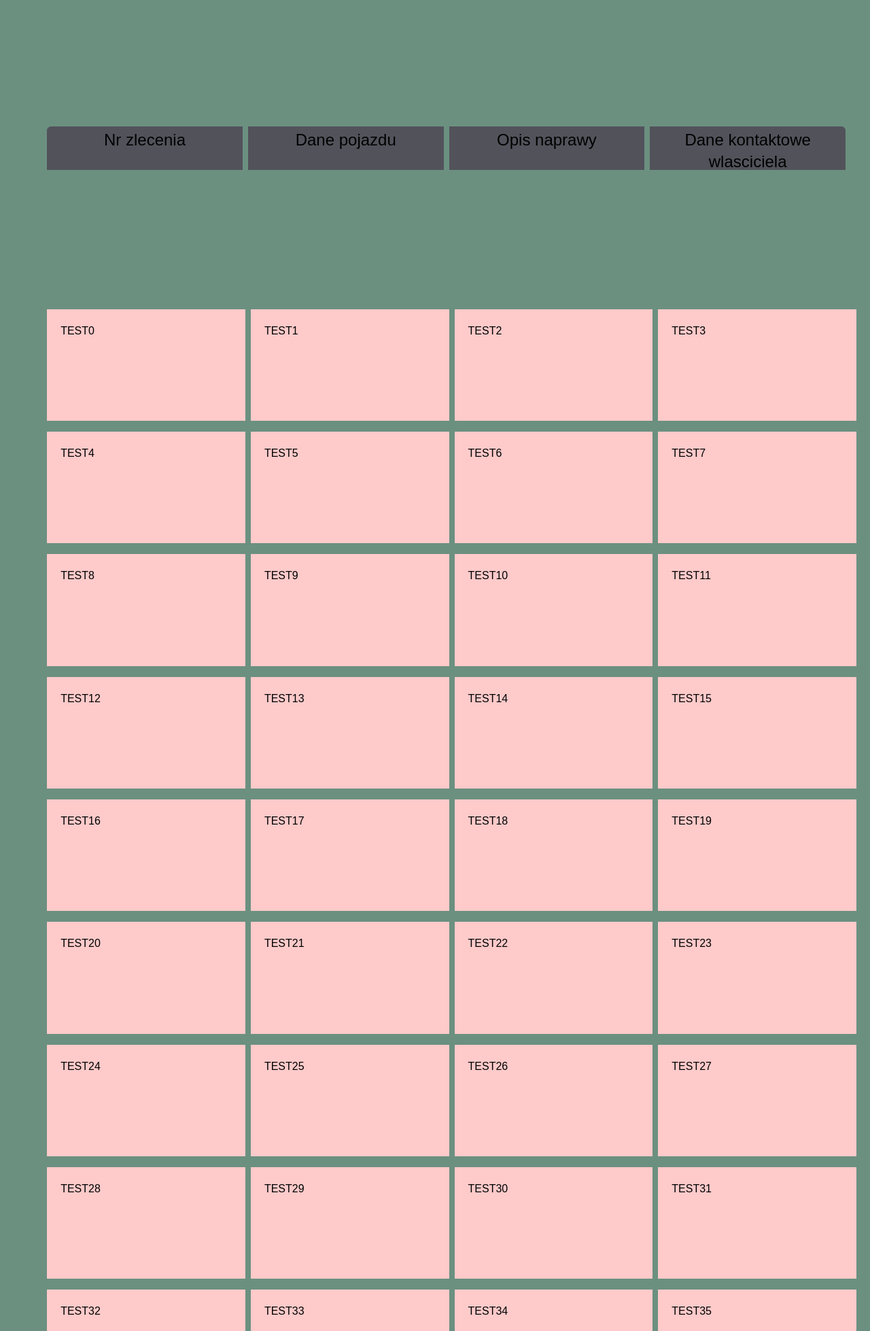
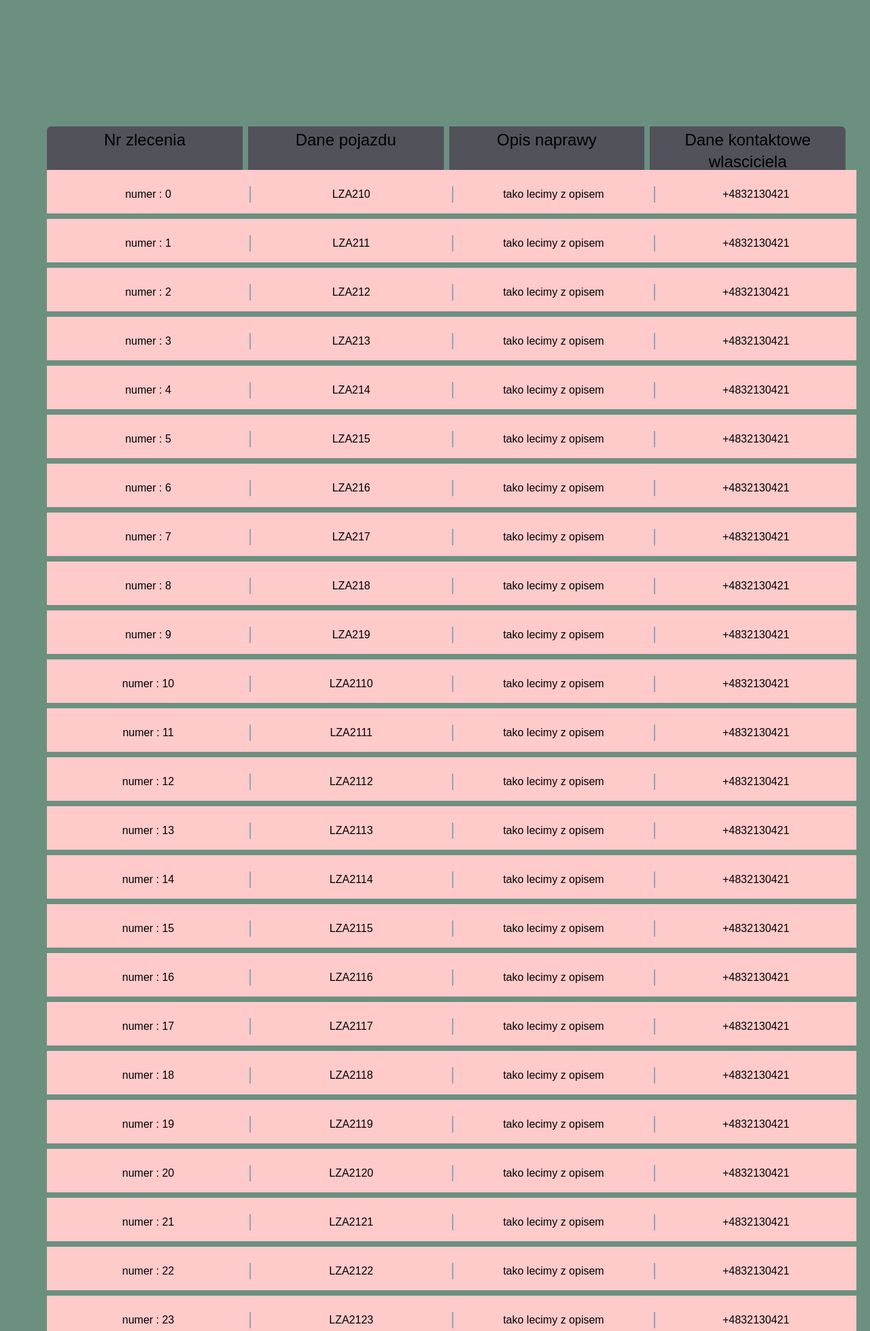
Before and after one commit to siemaema/Projekt, a PHP site: the page made by Lista_zleceń.php in a window 1280 px wide. Shown: the part 334-2292 px from the top of the page at 68% size. Run offline with PHP 8.4, Linux system fonts and the light colour scheme; some libraries are stand-ins or nearby versions.

Commit message:
w ListaZlecen bedzie mozna usuwac ale jak podlacze baze

```diff
--- a/Lista_zleceń.php
+++ b/Lista_zleceń.php
@@ -30,7 +30,7 @@
                     <div class="navTitle">Opis naprawy</div>
                     <div class="navTitle rounded-tr-md">Dane kontaktowe wlasciciela</div>
                 </div>
-                <div id="listaZlecen" class="grid grid-cols-4 row-span-5 gap-2  overflow-y-auto">
+                <div id="listaZlecen" class="grid grid-cols-1 gap-2  overflow-y-auto">
 
                 </div>
             </div>
@@ -38,20 +38,51 @@
         </div>
 
     </div>
+<script src="listaZlecen.js"></script>
+<script >
+      var content = document.getElementById("listaZlecen");
+
+    for (var i = 0; i < 40; i++) {
+        var div = document.createElement("div");
+        content.appendChild(div);
+        div.classList.add("py-3", "text-center","bg-red-200"); // Dodaj klasy do elementu div
+
+        var span = document.createElement("span");
+        span.classList.add("grid", "grid-flow-col", "grid-cols-4", "py-3", "text-center","divide-x-2","divide-slate-400","max-h-10","overflow-hidden"); // Dodaj klasy do elementu span
+        span.id = i;
+        var id = document.createElement("p");
+        var dane = document.createElement("p");
+        var opis = document.createElement("p");
+        var kontakt = document.createElement("p");
+        var button = document.createElement("button");
+
+        var Id = "numer : " + i;
+        var Dane = "LZA21"+i;
+        var Opis = "tako lecimy z opisem";
+        var Kontakt = "+4832130421";
+        id.innerHTML = Id;
+        dane.innerHTML = Dane;
+        opis.innerHTML = Opis;
+        kontakt.innerHTML = Kontakt;
+
+        span.appendChild(id);
+        span.appendChild(dane);
+        span.appendChild(opis);
+        span.appendChild(kontakt);
 
 
-    <script>
-        var content = document.getElementById("listaZlecen");
-        var rows = 15;
-        var cols = 4;
-        for (var i = 0; i < 40; i++) {
-            var div = document.createElement("div");
-            content.appendChild(div);
-            div.classList.add("bg-red-200", "p-5", "my-1");
-            div.textContent = "TEST" + i;
+        span.addEventListener('click', function() {
+            var getId = this.id;
+            contentCenter(Dane,Opis,Kontakt); // Zakładając, że funkcja createCenterContent jest zdefiniowana
 
+
+
+        });
+
+
+        div.appendChild(span);
         }
-    </script>
+</script>
 </body>
 
 </html>
--- /dev/null
+++ b/listaZlecen.js
@@ -0,0 +1,42 @@
+function contentCenter(Blachy, Opis, dzien) {
+    var contener = document.createElement("div");
+    contener.classList.add("fixed", "inset-0", "bg-white", "opacity-80");
+
+    var centerDiv = document.createElement("div");
+    centerDiv.classList.add("CenterDivParent", "absolute", "top-1/2", "left-1/2", "w-2/5", "h-2/3", "-translate-x-1/2", "-translate-y-1/2", "p-4", "rounded-md");
+
+    var paragraph1 = document.createElement("p");
+    paragraph1.textContent = Blachy;
+    paragraph1.classList.add("CenterDivChild");
+
+    var paragraph2 = document.createElement("p");
+    paragraph2.textContent = Opis;
+    paragraph2.classList.add("CenterDivChild");
+
+    var paragraph3 = document.createElement("p");
+    paragraph3.textContent = dzien;
+    paragraph3.classList.add("CenterDivChild");
+
+    var delet = document.createElement("button");
+    delet.textContent = "delete";
+    delet.classList.add("size-fit","CenterDivChild");
+
+    centerDiv.style.opacity = "1";
+
+    centerDiv.appendChild(paragraph1);
+    centerDiv.appendChild(paragraph2);
+    centerDiv.appendChild(paragraph3);
+    centerDiv.appendChild(delet);
+
+    centerDiv.addEventListener('click', (event) => {
+        event.stopPropagation();
+    });
+
+    contener.addEventListener('click', () => {
+        // Usuwanie kontenera po kliknięciu
+        contener.remove();
+    });
+
+    contener.appendChild(centerDiv);
+    document.body.appendChild(contener);
+}
--- a/main.css
+++ b/main.css
@@ -23,7 +23,7 @@
         @apply bg-slate-400 duration-200;
     }
     .CenterDivParent{
-        @apply grid bg-slate-950;
+        @apply grid grid-cols-1 bg-slate-950 place-items-center;
     }
     .CenterDivChild{
         @apply mt-11 text-center text-white font-Montserrat text-2xl pt-2;
@@ -32,4 +32,5 @@
         @apply max-w-44 max-h-20 overflow-hidden;
     }
 
+
 }
--- a/output.css
+++ b/output.css
@@ -614,6 +614,8 @@ video {
 
 .CenterDivParent {
   display: grid;
+  grid-template-columns: repeat(1, minmax(0, 1fr));
+  place-items: center;
   --tw-bg-opacity: 1;
   background-color: rgb(2 6 23 / var(--tw-bg-opacity));
 }
@@ -683,15 +685,6 @@ video {
   grid-row: span 4 / span 4;
 }
 
-.row-span-5 {
-  grid-row: span 5 / span 5;
-}
-
-.my-1 {
-  margin-top: 0.25rem;
-  margin-bottom: 0.25rem;
-}
-
 .mb-auto {
   margin-bottom: auto;
 }
@@ -733,6 +726,13 @@ video {
   height: 6rem;
 }
 
+.size-fit {
+  width: -moz-fit-content;
+  width: fit-content;
+  height: -moz-fit-content;
+  height: fit-content;
+}
+
 .h-10 {
   height: 2.5rem;
 }
@@ -751,6 +751,10 @@ video {
 
 .h-screen {
   height: 100vh;
+}
+
+.max-h-10 {
+  max-height: 2.5rem;
 }
 
 .w-2\/5 {
@@ -839,6 +843,17 @@ video {
 
 .gap-4 {
   gap: 1rem;
+}
+
+.divide-x-2 > :not([hidden]) ~ :not([hidden]) {
+  --tw-divide-x-reverse: 0;
+  border-right-width: calc(2px * var(--tw-divide-x-reverse));
+  border-left-width: calc(2px * calc(1 - var(--tw-divide-x-reverse)));
+}
+
+.divide-slate-400 > :not([hidden]) ~ :not([hidden]) {
+  --tw-divide-opacity: 1;
+  border-color: rgb(148 163 184 / var(--tw-divide-opacity));
 }
 
 .overflow-hidden {
@@ -947,10 +962,6 @@ video {
 
 .p-4 {
   padding: 1rem;
-}
-
-.p-5 {
-  padding: 1.25rem;
 }
 
 .px-1 {
```
Also changed, not shown: 1 other file.
